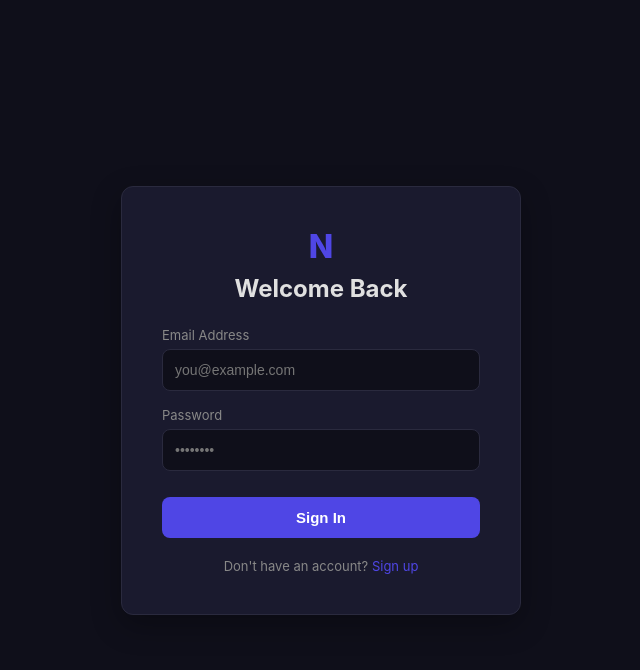
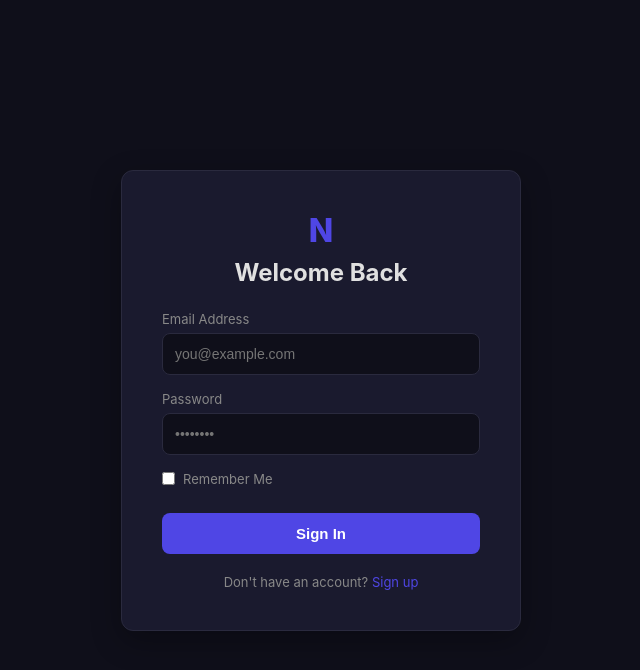
Before and after one commit to hafiz-m-awais/NeuroTutor, a Flask app: page /login in a window 1280 px wide. Shown: the top 670 px of the page, without its empty margins (319-959 px from the left). Run offline with Flask 3, Linux system fonts and the light colour scheme.

Commit message:
Hardened authentication: added persistent sessions and Remember Me functionality

```diff
--- a/app.py
+++ b/app.py
@@ -1,6 +1,6 @@
 import json
 import logging
-from datetime import datetime
+from datetime import datetime, timedelta
 from cachetools import TTLCache
 from flask import Flask, request, jsonify, render_template, Response, stream_with_context, session
 from flask_limiter import Limiter
@@ -28,6 +28,8 @@ app.config['SQLALCHEMY_TRACK_MODIFICATIONS'] = Config.SQLALCHEMY_TRACK_MODIFICAT
 app.config.update(
     SESSION_COOKIE_SAMESITE="None",
     SESSION_COOKIE_SECURE=True,
+    PERMANENT_SESSION_LIFETIME=timedelta(days=30),
+    REMEMBER_COOKIE_DURATION=timedelta(days=30)
 )
 
 # Initialize Database and LoginManager
@@ -89,7 +91,8 @@ def register():
     db.session.add(user)
     db.session.commit()
 
-    login_user(user)
+    session.permanent = True
+    login_user(user, remember=True)
     return jsonify({'success': True, 'message': 'Registration successful'})
 
 @app.route('/login', methods=['GET', 'POST'])
@@ -104,7 +107,9 @@ def login():
 
     user = User.query.filter_by(email=email).first()
     if user and user.check_password(password):
-        login_user(user)
+        remember = data.get('remember', False)
+        session.permanent = True if remember else False
+        login_user(user, remember=remember)
         return jsonify({'success': True, 'message': 'Logged in successfully'})
 
     return jsonify({'error': 'Invalid email or password'}), 401
--- a/templates/login.html
+++ b/templates/login.html
@@ -109,6 +109,10 @@
           <label>Password</label>
           <input type="password" id="password" required placeholder="••••••••" />
         </div>
+        <div style="display: flex; align-items: center; gap: 8px; margin-bottom: 16px; text-align: left;">
+          <input type="checkbox" id="remember" style="width: auto; margin: 0; cursor: pointer;" />
+          <label for="remember" style="margin: 0; cursor: pointer; font-size: 13px; color: var(--subtext);">Remember Me</label>
+        </div>
         <button type="submit" class="auth-btn" id="submit-btn">Sign In</button>
       </form>
 
@@ -122,6 +126,7 @@
         e.preventDefault();
         const email = document.getElementById('email').value;
         const password = document.getElementById('password').value;
+        const remember = document.getElementById('remember').checked;
         const btn = document.getElementById('submit-btn');
         const errEl = document.getElementById('error-msg');
 
@@ -133,7 +138,7 @@
           const res = await fetch('/login', {
             method: 'POST',
             headers: { 'Content-Type': 'application/json', 'X-Requested-With': 'XMLHttpRequest' },
-            body: JSON.stringify({ email, password })
+            body: JSON.stringify({ email, password, remember })
           });
 
           const data = await res.json();
```
